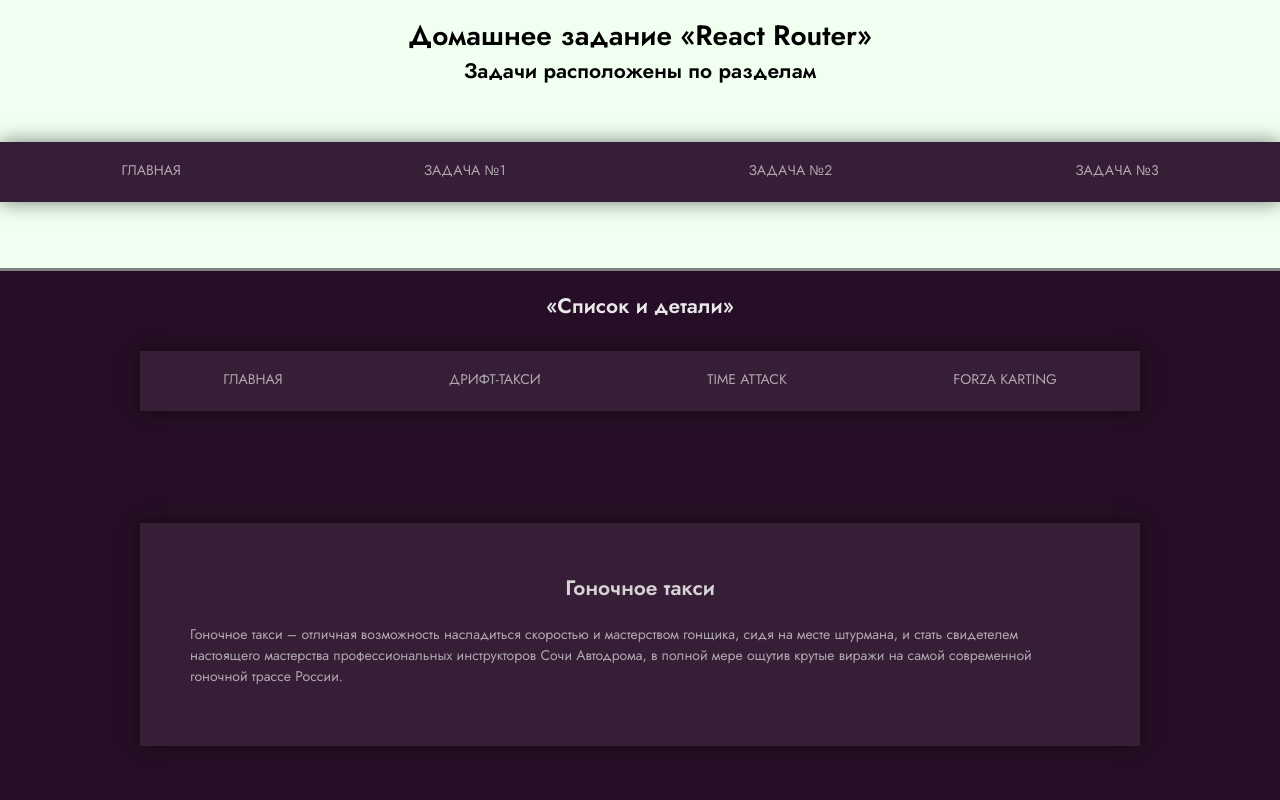
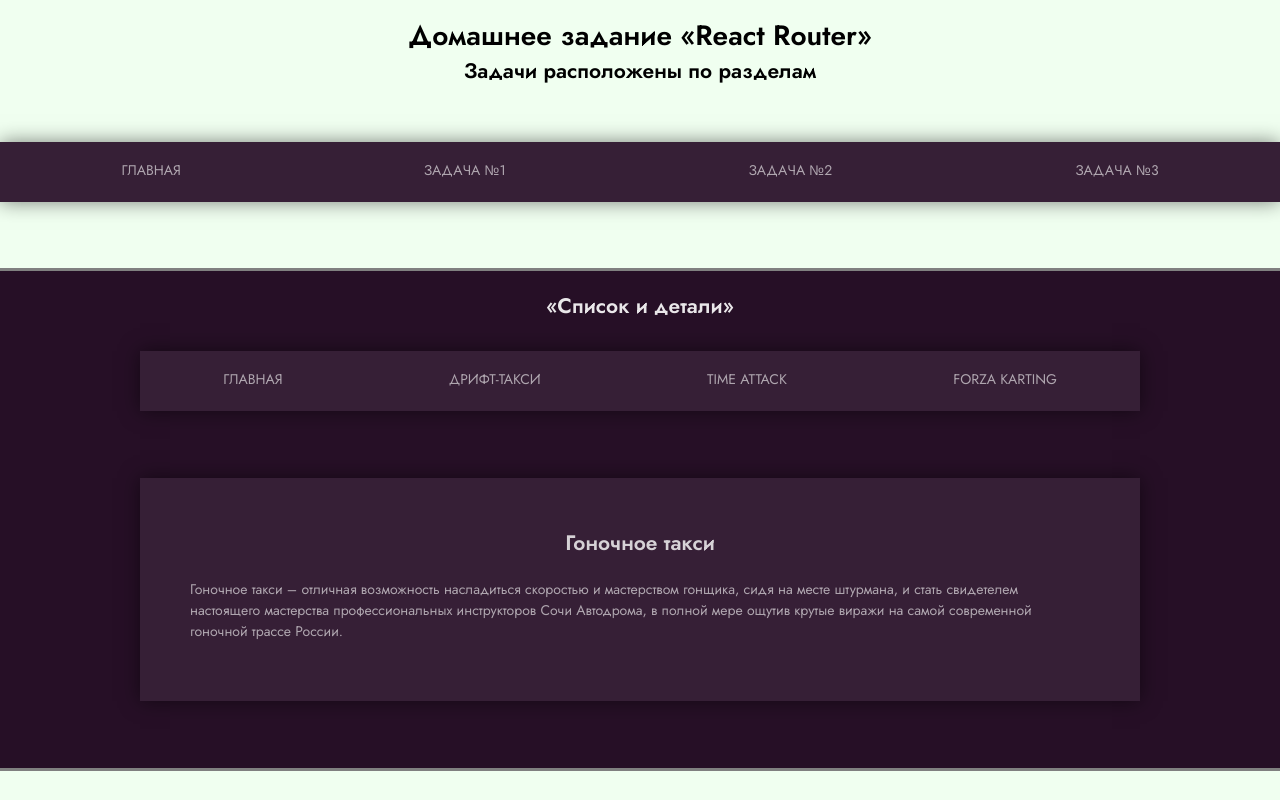
Before and after one commit to RT-Vinsent/ra16-hw-9, a React (Create React App) app: page /task1 in a window 1280 px wide. Built offline with nearby package versions, Linux system fonts and the light colour scheme.

Commit message:
task 1 fix

```diff
--- a/src/components/task1/NavigationMenu/NavigationMenu.css
+++ b/src/components/task1/NavigationMenu/NavigationMenu.css
@@ -1,5 +1,3 @@
-
-
 .navigation-menu {
   background: #260F26;
 }
@@ -12,7 +10,7 @@
 .page {
   width: 90%;
   max-width: 1000px;
-  margin: 3rem auto;
+  margin: 2rem auto;
   box-shadow: 0 0 1rem rgba(0, 0, 0, .5);
   background: #361F36;
 }
@@ -38,7 +36,7 @@
   display: flex;
   width: 90%;
   max-width: 1000px;
-  margin: 1.6rem auto 3rem;
+  margin: 1.6rem auto;
   box-shadow: 0 0 1rem rgba(0, 0, 0, .5);
   background: #361F36;
 }
--- a/src/components/task1/NavigationMenu/NavigationMenu.tsx
+++ b/src/components/task1/NavigationMenu/NavigationMenu.tsx
@@ -1,4 +1,4 @@
-import { BrowserRouter as Router, Routes, Route, NavLink, useLocation } from 'react-router-dom';
+import { Routes, Route, NavLink, useLocation } from 'react-router-dom';
 import './NavigationMenu.css';
 
 function Menu() {
```
